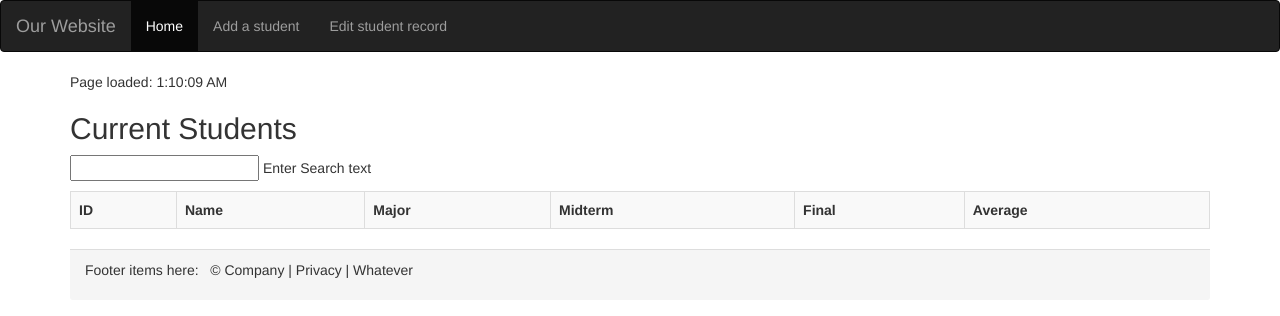
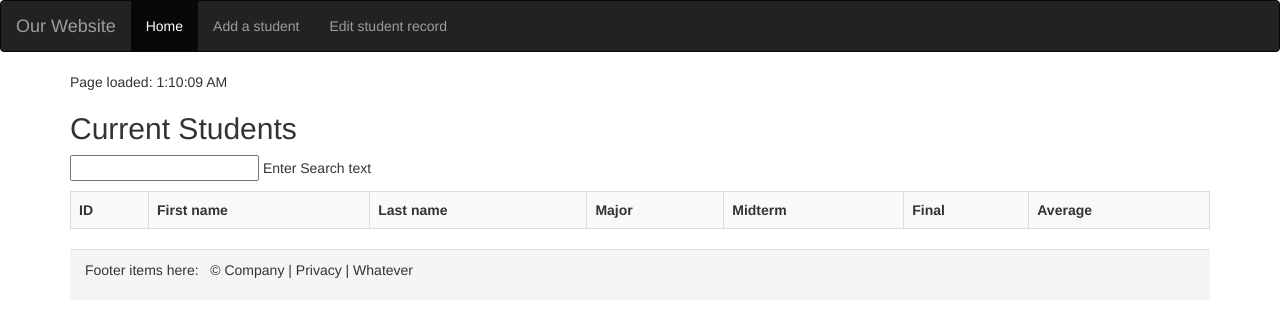
Before and after one commit to JacobArchambault/angular-students, a website: page public/index.html at #!/all_students in a window 1280 px wide. Drawn offline with nearby package versions, Linux system fonts and the light colour scheme; some packages are replaced by stand-ins of ours; no server answers.

Commit message:
Add, delete, and show all are working

```diff
--- a/public/partials/all_students.html
+++ b/public/partials/all_students.html
@@ -3,7 +3,8 @@
 <table class="table table-bordered table-striped">
     <tr>
         <th>ID</th>
-        <th>Name</th>
+        <th>First name</th>
+        <th>Last name</th>
         <th>Major</th>
         <th>Midterm</th>
         <th>Final</th>
@@ -11,6 +12,7 @@
     </tr>
     <tr ng-repeat="student in students | filter : search_value ">
         <td>{{student.sid}}</td>
+        <td>{{student.first_name}}</td>
         <td>{{student.last_name}}</td>
         <td>{{student.major}}</td>
         <td>{{student.midterm}}</td>
```
Also changed, not shown: public/partials/edit_student.html (+1 -1 lines).
